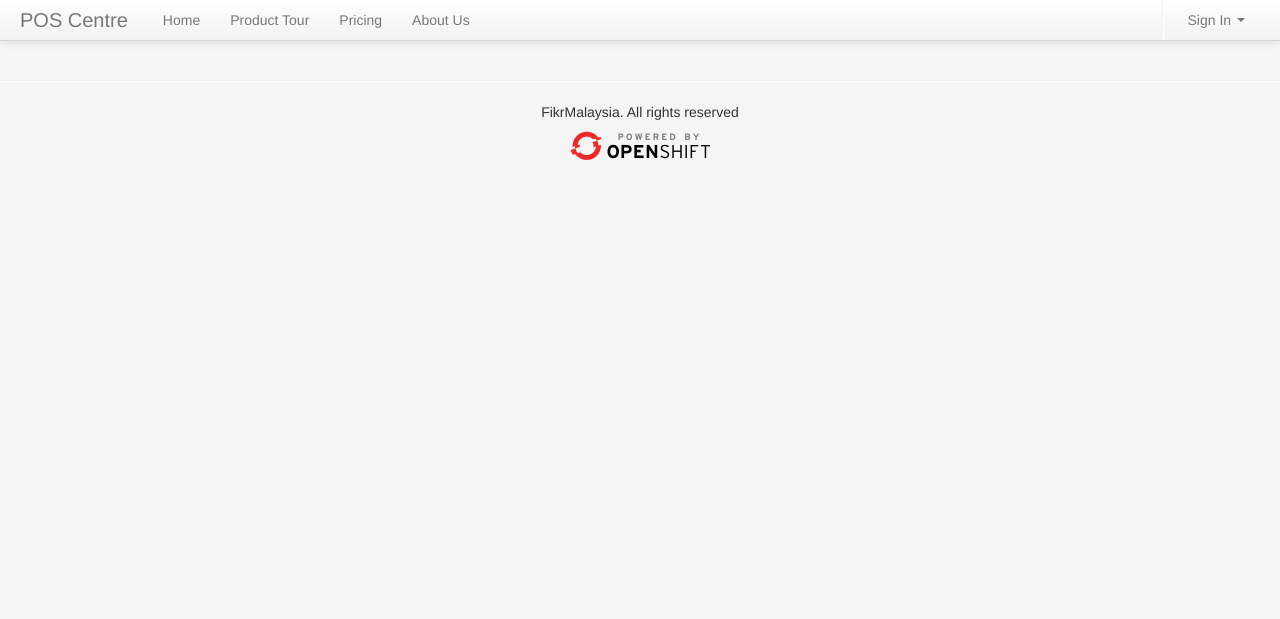
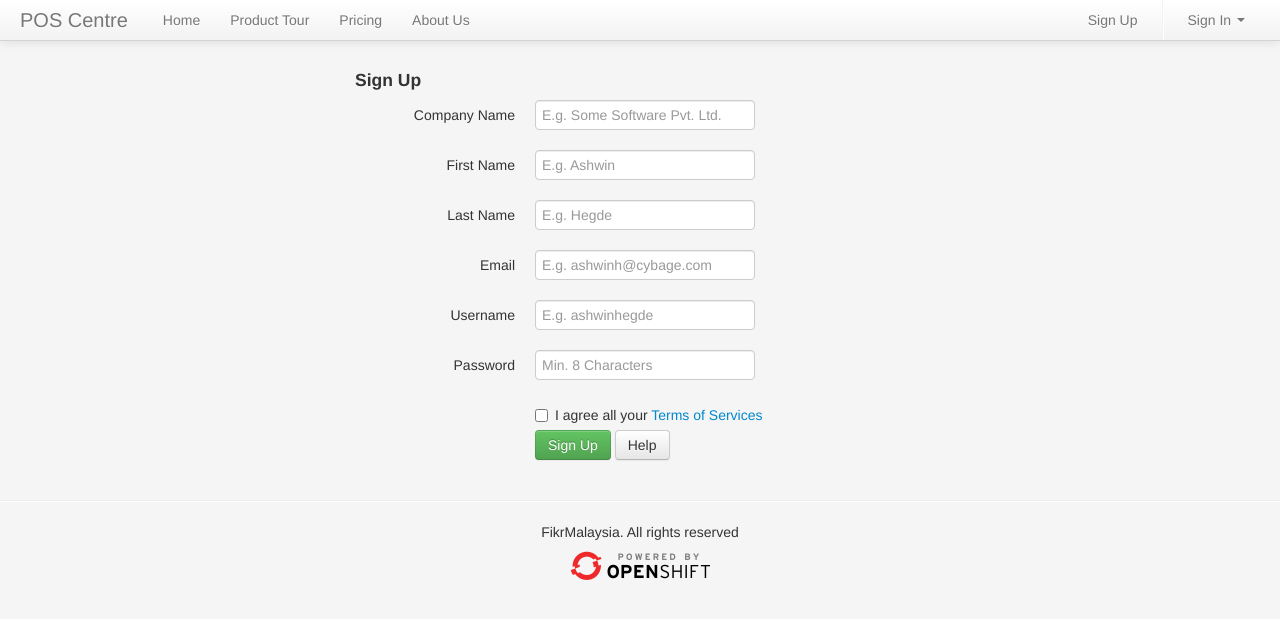
Before and after one commit to swdevbali/fikrposdc, a Flask app: page /signup in a window 1280 px wide. Shown: the top 619 px of the page. Run offline with Flask 2, Linux system fonts and the light colour scheme; some libraries are stand-ins or nearby versions.

Commit message:
now on to signup

```diff
--- a/wsgi/templates/layout-dashboard.html
+++ b/wsgi/templates/layout-dashboard.html
@@ -49,7 +49,11 @@
                         </ul>
 
                         <ul class="nav pull-right">
+                            <li>
+                                <a href="/signup">Sign Up</a>
+                            </li>
                             <li class="divider-vertical"></li>
+
                             <li class="dropdown">
                                 <a class="dropdown-toggle" href="#" data-toggle="dropdown">Sign In <strong class="caret"></strong></a>
                                 <div class="dropdown-menu" style="padding: 15px; padding-bottom: 0px;">
--- a/wsgi/templates/signup.html
+++ b/wsgi/templates/signup.html
@@ -1,9 +1,10 @@
 {% extends "layout-dashboard.html" %}
-{% block body %}
-<div id="main" class="container">
-<div class="row">
-<div class="span9">
-  <div class="area">
+{% block body_nonlogged %}
+<div class="container">
+    <div class="row">
+        <div class="span3">
+        </div>
+        <div class="span9">
                             <form class="form-horizontal">
                                 <div class="heading">
                                     <h4 class="form-heading">Sign Up</h4>
@@ -55,9 +56,6 @@
                                 </div>
                             </form>
   </div>
-                    </div>
-</div>
-<div class="span3">
 </div>
 </div>
 {% endblock %}
```
Also changed, not shown: wsgi/templates/index.html (+6 -5 lines).
